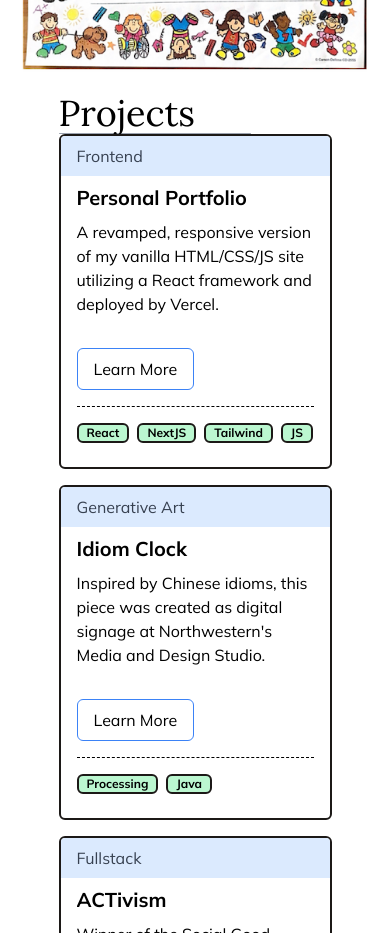
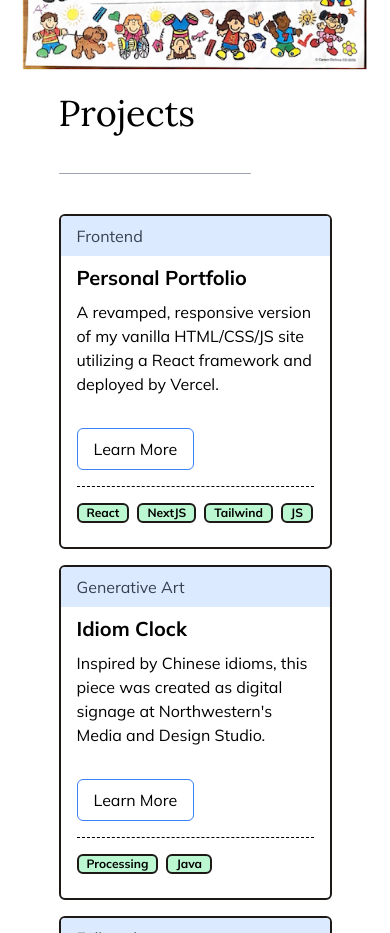
Before and after one commit to kemei-8/react-portfolio, a Next.js app: page / in a window 390 px wide. Shown: the part 1060-1993 px from the top of the page. Built offline with nearby package versions, Linux system fonts and the light colour scheme.

Commit message:
mobile responsiveness edit

```diff
--- a/src/app/components/Projects.jsx
+++ b/src/app/components/Projects.jsx
@@ -7,7 +7,7 @@ const Projects = () => {
         <div className="mx-[15%] ">
             <h1 className="text-left text-4xl">Projects</h1>
 
-            <hr class="w-48 h-px bg-gray-400 border-0 rounded md:my-10 dark:bg-gray-950"></hr>
+            <hr class="w-48 h-px bg-gray-400 border-0 rounded my-10 dark:bg-gray-950"></hr>
 
             <div className="flex flex-col md:flex-row items-center justify-center">
 
```
